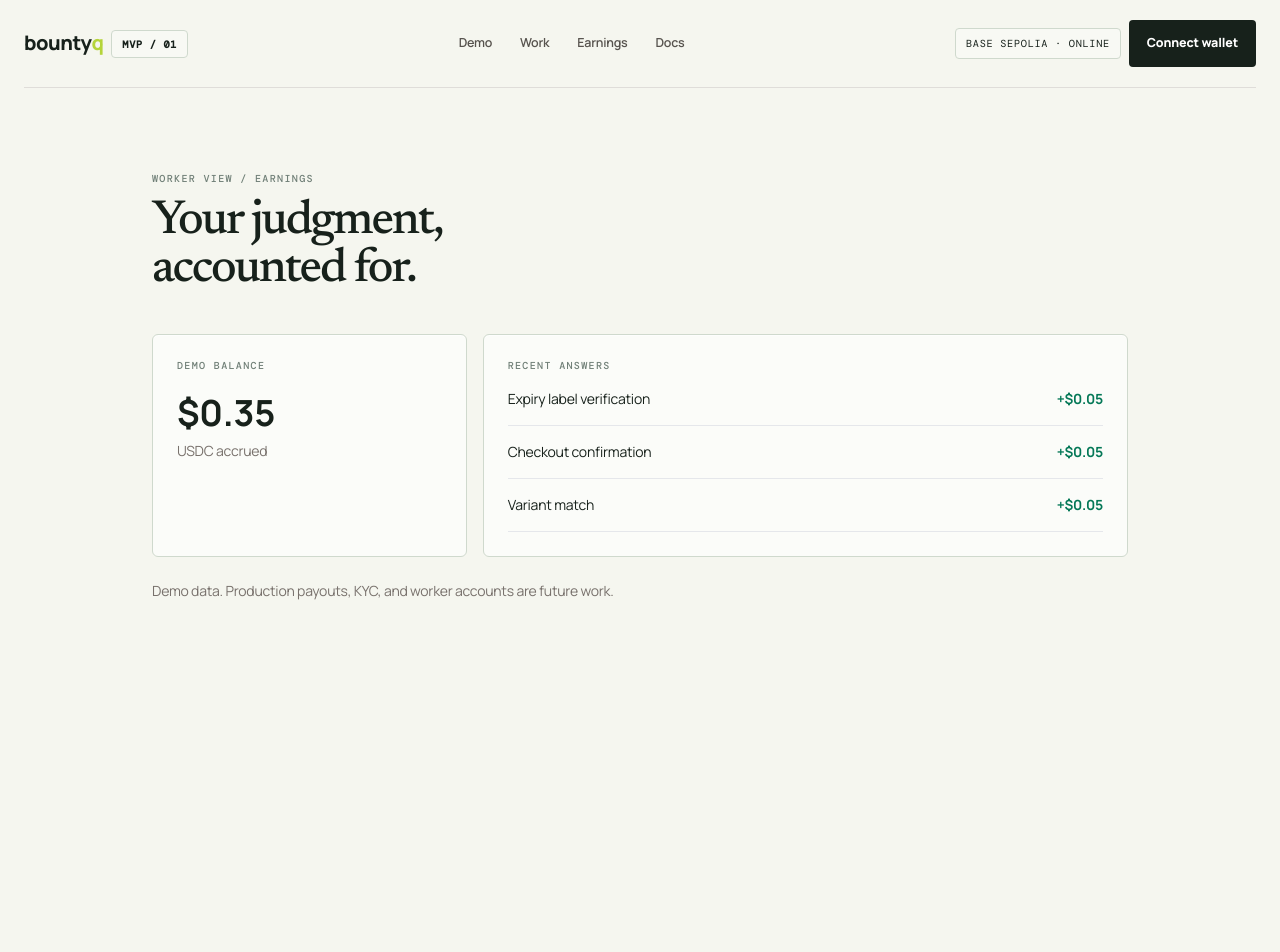
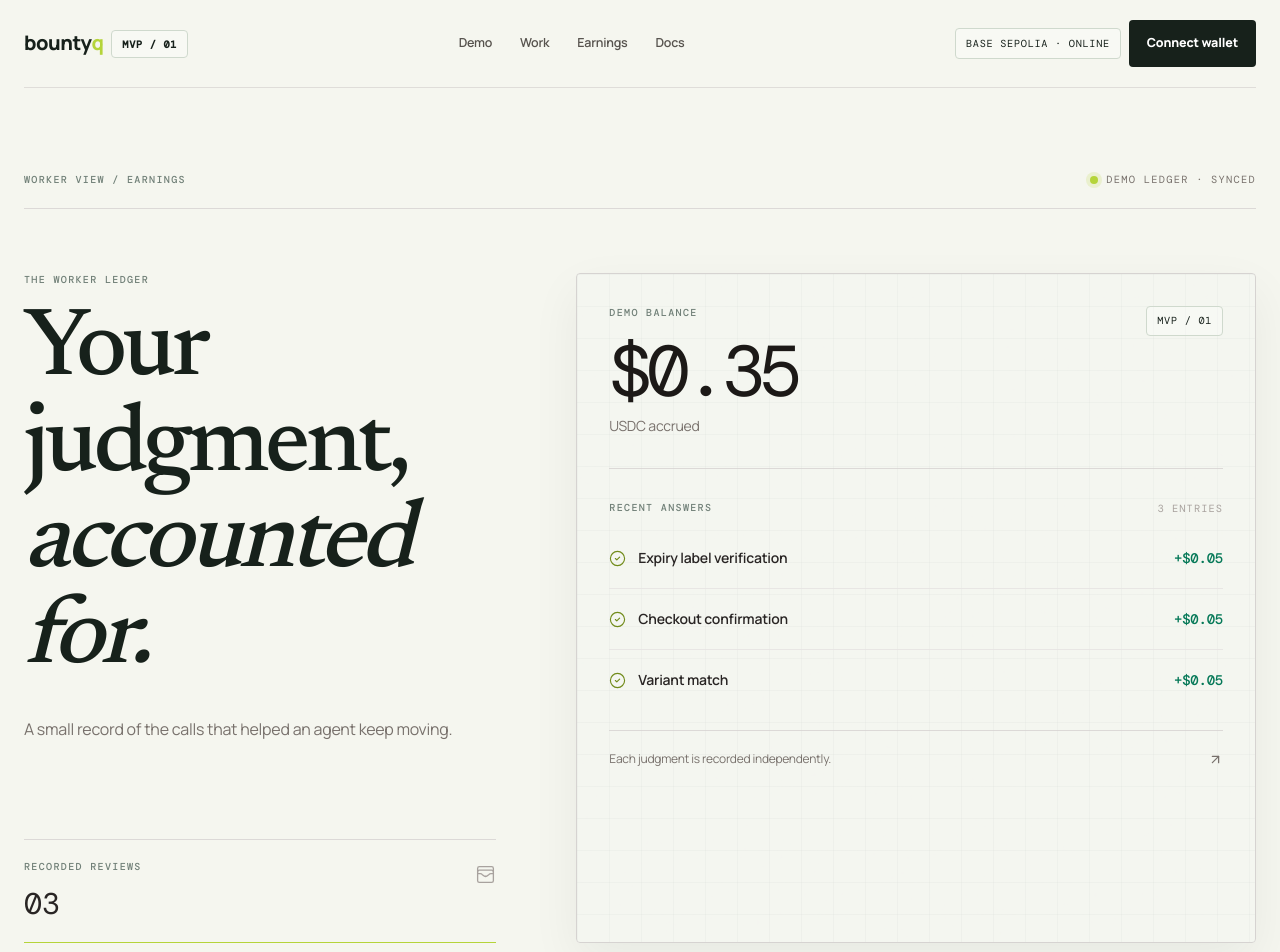
Before and after one commit to lapsapthong-16/col, a Next.js app: page /earnings in a window 1280 px wide. Shown: the top 952 px of the page. Before the commit the page ends 800 px from the top, so only its background shows below. Built offline with nearby package versions, Linux system fonts and the light colour scheme.

Commit message:
feat(earnings): redesign worker ledger

```diff
--- a/src/app/earnings/page.tsx
+++ b/src/app/earnings/page.tsx
@@ -1 +1,112 @@
-export default function Earnings(){return <div className="mx-auto max-w-5xl px-6 py-16"><div className="eyebrow">WORKER VIEW / EARNINGS</div><h1 className="serif mt-3 text-5xl">Your judgment,<br/>accounted for.</h1><div className="mt-10 grid gap-4 md:grid-cols-3"><div className="card p-6"><div className="eyebrow">DEMO BALANCE</div><div className="mt-5 text-4xl font-bold">$0.35</div><p className="mt-2 text-sm text-stone-500">USDC accrued</p></div><div className="card p-6 md:col-span-2"><div className="eyebrow">RECENT ANSWERS</div>{['Expiry label verification','Checkout confirmation','Variant match'].map((x,i)=><div className="flex justify-between border-b py-4 text-sm" key={x}><span>{x}</span><span className="font-bold text-emerald-700">+$0.05</span></div>)}</div></div><p className="mt-6 text-sm text-stone-500">Demo data. Production payouts, KYC, and worker accounts are future work.</p></div>}
+'use client';
+
+import { ArrowUpRight, CheckCircle2, WalletCards } from 'lucide-react';
+import { motion, useReducedMotion } from 'motion/react';
+
+const answers = ['Expiry label verification', 'Checkout confirmation', 'Variant match'];
+
+export default function Earnings() {
+  const reduce = useReducedMotion();
+  const item = {
+    hidden: { opacity: 0, y: reduce ? 0 : 14 },
+    show: { opacity: 1, y: 0, transition: { duration: 0.5, ease: [0.21, 0.47, 0.32, 0.98] as const } },
+  };
+
+  return (
+    <motion.div
+      className="mx-auto max-w-7xl px-6 pb-20 pt-12 md:pt-16"
+      initial="hidden"
+      animate="show"
+      variants={{ show: { transition: { staggerChildren: 0.08, delayChildren: 0.08 } } }}
+    >
+      <motion.div variants={item} className="flex flex-wrap items-center justify-between gap-4 border-b border-stone-300/80 pb-5">
+        <div className="eyebrow">WORKER VIEW / EARNINGS</div>
+        <div className="mono flex items-center gap-2 text-[.65rem] uppercase tracking-[.12em] text-stone-500">
+          <span className="h-2 w-2 rounded-full bg-[#b5d43a] shadow-[0_0_0_4px_rgba(181,212,58,.18)]" />
+          Demo ledger · synced
+        </div>
+      </motion.div>
+
+      <div className="grid gap-12 py-12 lg:grid-cols-[.82fr_1.18fr] lg:gap-20 lg:py-16">
+        <motion.section variants={item} className="flex flex-col justify-between">
+          <div>
+            <div className="eyebrow">THE WORKER LEDGER</div>
+            <h1 className="serif mt-4 max-w-xl text-6xl leading-[.92] md:text-8xl">
+              Your judgment,
+              <br />
+              <i>accounted for.</i>
+            </h1>
+            <p className="mt-7 max-w-md text-base leading-7 text-stone-500">
+              A small record of the calls that helped an agent keep moving.
+            </p>
+          </div>
+
+          <div className="mt-14 border-t border-stone-300/80 pt-5 lg:mt-24">
+            <div className="flex items-start justify-between gap-6">
+              <div>
+                <div className="eyebrow">RECORDED REVIEWS</div>
+                <div className="mono mt-3 text-3xl text-stone-800">{answers.length.toString().padStart(2, '0')}</div>
+              </div>
+              <WalletCards className="mt-1 text-stone-400" size={21} strokeWidth={1.5} aria-hidden="true" />
+            </div>
+            <div className="mt-5 h-px bg-stone-200">
+              <motion.div
+                className="h-px origin-left bg-[#b5d43a]"
+                initial={{ scaleX: 0 }}
+                animate={{ scaleX: 1 }}
+                transition={{ delay: 0.45, duration: 0.7, ease: 'easeOut' }}
+              />
+            </div>
+          </div>
+        </motion.section>
+
+        <motion.section variants={item} className="relative overflow-hidden rounded-[4px] border border-stone-300 bg-white/60 shadow-[0_18px_50px_rgba(23,33,27,.06)]">
+          <div className="grid-bg absolute inset-0 opacity-35" aria-hidden="true" />
+          <div className="relative p-6 md:p-8">
+            <div className="flex items-start justify-between gap-6 border-b border-stone-300/80 pb-8">
+              <div>
+                <div className="eyebrow">DEMO BALANCE</div>
+                <div className="mono mt-4 text-6xl tracking-[-.08em] text-stone-900 md:text-7xl">$0.35</div>
+                <p className="mt-2 text-sm text-stone-500">USDC accrued</p>
+              </div>
+              <span className="pill">MVP / 01</span>
+            </div>
+
+            <div className="pt-8">
+              <div className="flex items-center justify-between">
+                <div className="eyebrow">RECENT ANSWERS</div>
+                <div className="mono text-[.65rem] uppercase tracking-[.1em] text-stone-400">3 entries</div>
+              </div>
+              <div className="mt-3 divide-y divide-stone-200/90">
+                {answers.map((answer, index) => (
+                  <motion.div
+                    key={answer}
+                    initial={{ opacity: 0, x: reduce ? 0 : 10 }}
+                    animate={{ opacity: 1, x: 0 }}
+                    transition={{ delay: 0.25 + index * 0.08, duration: 0.4 }}
+                    className="group flex items-center justify-between gap-4 py-5"
+                  >
+                    <div className="flex min-w-0 items-center gap-3">
+                      <CheckCircle2 size={17} strokeWidth={1.6} className="shrink-0 text-[#718b1a]" aria-hidden="true" />
+                      <span className="truncate text-sm font-semibold text-stone-800">{answer}</span>
+                    </div>
+                    <span className="mono shrink-0 text-sm font-medium text-emerald-700">+$0.05</span>
+                  </motion.div>
+                ))}
+              </div>
+            </div>
+
+            <div className="mt-5 flex items-center justify-between border-t border-stone-300/80 pt-5 text-xs text-stone-500">
+              <span>Each judgment is recorded independently.</span>
+              <ArrowUpRight size={15} aria-hidden="true" />
+            </div>
+          </div>
+        </motion.section>
+      </div>
+
+      <motion.p variants={item} className="max-w-2xl border-l-2 border-[#b5d43a] pl-4 text-sm leading-6 text-stone-500">
+        Demo data. Production payouts, KYC, and worker accounts are future work.
+      </motion.p>
+    </motion.div>
+  );
+}
```
